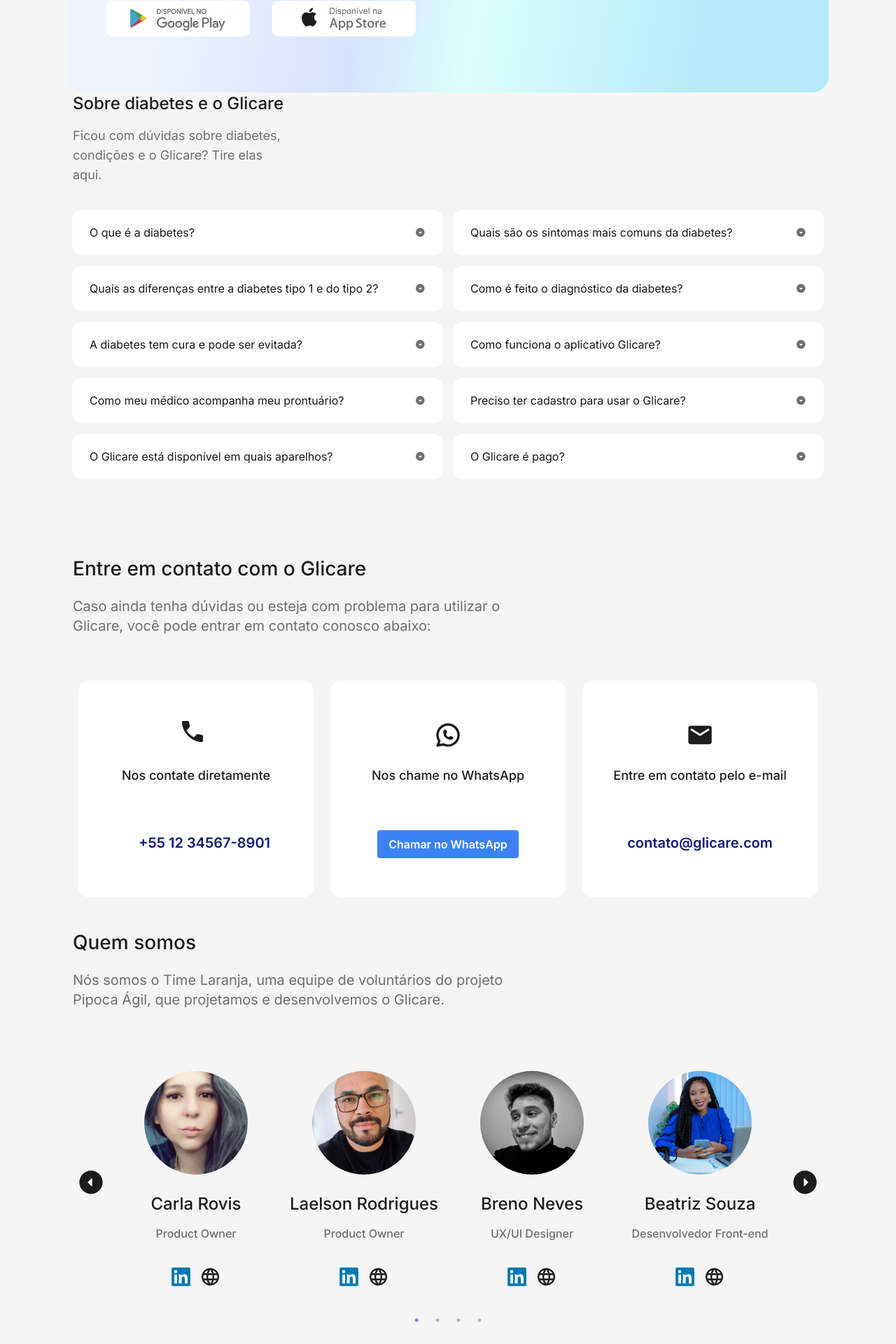
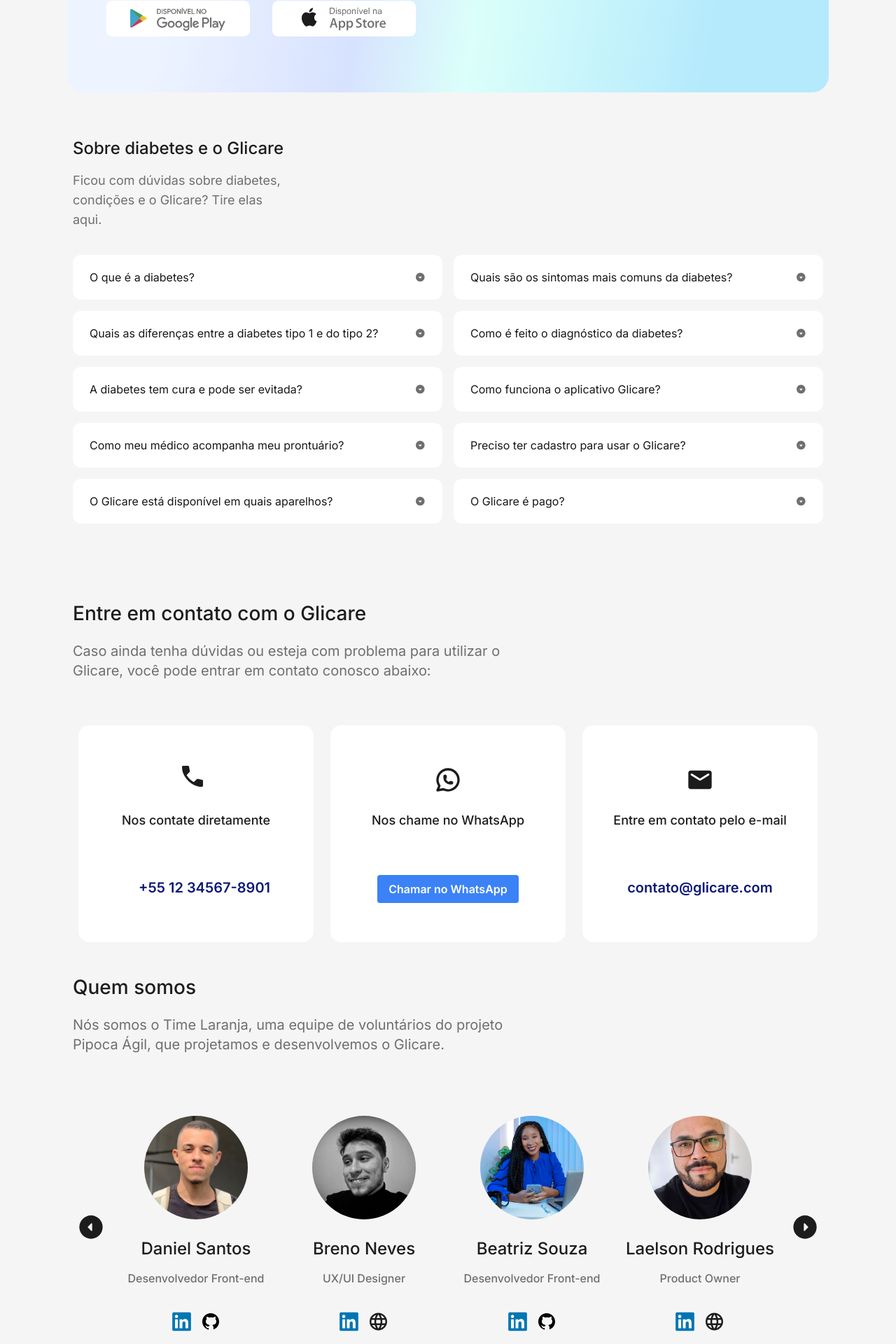
Before and after one commit to Daniel-san8/Glicare, a Next.js app in the folder Glicare/: page / in a window 1280 px wide. Shown: the part 712-2632 px from the top of the page at 70% size. Built offline with nearby package versions, Linux system fonts and the light colour scheme.

Commit message:
feat: change icons according to function

```diff
--- /dev/null
+++ b/Glicare/public/svg/icon-github.tsx
@@ -0,0 +1,5 @@
+export default function IconGithub() {
+    return <svg xmlns="http://www.w3.org/2000/svg" x="0px" y="0px" width="30" height="30" viewBox="0 0 30 30">
+        <path d="M15,3C8.373,3,3,8.373,3,15c0,5.623,3.872,10.328,9.092,11.63C12.036,26.468,12,26.28,12,26.047v-2.051 c-0.487,0-1.303,0-1.508,0c-0.821,0-1.551-0.353-1.905-1.009c-0.393-0.729-0.461-1.844-1.435-2.526 c-0.289-0.227-0.069-0.486,0.264-0.451c0.615,0.174,1.125,0.596,1.605,1.222c0.478,0.627,0.703,0.769,1.596,0.769 c0.433,0,1.081-0.025,1.691-0.121c0.328-0.833,0.895-1.6,1.588-1.962c-3.996-0.411-5.903-2.399-5.903-5.098 c0-1.162,0.495-2.286,1.336-3.233C9.053,10.647,8.706,8.73,9.435,8c1.798,0,2.885,1.166,3.146,1.481C13.477,9.174,14.461,9,15.495,9 c1.036,0,2.024,0.174,2.922,0.483C18.675,9.17,19.763,8,21.565,8c0.732,0.731,0.381,2.656,0.102,3.594 c0.836,0.945,1.328,2.066,1.328,3.226c0,2.697-1.904,4.684-5.894,5.097C18.199,20.49,19,22.1,19,23.313v2.734 c0,0.104-0.023,0.179-0.035,0.268C23.641,24.676,27,20.236,27,15C27,8.373,21.627,3,15,3z"></path>
+    </svg>;
+}
--- a/Glicare/src/app/components/about.tsx
+++ b/Glicare/src/app/components/about.tsx
@@ -46,7 +46,7 @@ const questionsAbout = [
 
 
 export default function About() {
-    return <section className="lg:px-20">
+    return <section className="lg:px-20 lg:pt-16">
         <div className="pl-6 pr-20 pb-9">
             <h1 className="font-medium text-2xl text-gray-dark pb-4">Sobre diabetes e o Glicare</h1>
             <p className="text-secondary-gray text-lg lg:pr-96 lg:mr-80">Ficou com dúvidas sobre diabetes, condições e o Glicare? Tire elas aqui.</p>
--- a/Glicare/src/app/components/who-are.tsx
+++ b/Glicare/src/app/components/who-are.tsx
@@ -5,8 +5,9 @@ import Image from "next/image";
 import ArrowNext from "@/app/components/ui/arrow-next";
 import ArrowPrev from "@/app/components/ui/arrow-prev";
 import IconLinkedin from "@/public/svg/icon-linkedin";
+import Slider from "react-slick";
+import IconGithub from "@/public/svg/icon-github";
 import IconWeb from "@/public/svg/icon-web";
-import Slider from "react-slick";
 
 export default function WhoAre() {
   const collaborators = [
@@ -17,14 +18,16 @@ export default function WhoAre() {
       linkedin: "https://www.linkedin.com/in/carla-rovis",
       web: "portfólio",
       image: "/image/collaborators/Carla-Rovis.jpeg",
+      development: false
     },
     {
       id: 2,
-      name: "Laelson Rodrigues",
-      function: "Product Owner",
-      linkedin: "https://www.linkedin.com/in/laelson-rodrigues-qa",
-      web: "portfólio",
-      image: "/image/collaborators/Laelson-Rodrigues.jpeg",
+      name: "Daniel Santos",
+      function: "Desenvolvedor Front-end",
+      linkedin: "https://www.linkedin.com/in/daniel-san8",
+      web: "https://github.com/Daniel-san8",
+      image: "/image/collaborators/Daniel-Santos.jpeg",
+      development: true
     },
     {
       id: 3,
@@ -33,6 +36,7 @@ export default function WhoAre() {
       linkedin: "https://www.linkedin.com/in/brenneves",
       web: "https://brenoneves.com",
       image: "/image/collaborators/Breno-Neves.jpeg",
+      development: false
     },
     {
       id: 4,
@@ -41,14 +45,16 @@ export default function WhoAre() {
       linkedin: "https://www.linkedin.com/in/beatriz-souza-603379194",
       web: "https://portfolio-beatriz-ssantos.vercel.app",
       image: "/image/collaborators/Beatriz-Souza.jpeg",
+      development: true
     },
     {
       id: 5,
-      name: "Daniel Santos",
-      function: "Desenvolvedor Front-end",
-      linkedin: "https://www.linkedin.com/in/daniel-san8",
-      web: "https://github.com/Daniel-san8",
-      image: "/image/collaborators/Daniel-Santos.jpeg",
+      name: "Laelson Rodrigues",
+      function: "Product Owner",
+      linkedin: "https://www.linkedin.com/in/laelson-rodrigues-qa",
+      web: "portfólio",
+      image: "/image/collaborators/Laelson-Rodrigues.jpeg",
+      development: false
     },
     {
       id: 6,
@@ -57,25 +63,28 @@ export default function WhoAre() {
       linkedin: "https://www.linkedin.com/in/davifernandodias",
       web: "https://github.com/davifernandodias",
       image: "/image/collaborators/Davi-Dias.jpeg",
+      development: true
     },
     {
       id: 7,
       name: "Gabriel Souza",
       function: "Desenvolvedor Front-end",
-      linkedin:"https://www.linkedin.com/in/gabriel-souza-%F0%9F%8F%B3%EF%B8%8F%E2%80%8D%F0%9F%8C%88-48b741139",
+      linkedin: "https://www.linkedin.com/in/gabriel-souza-%F0%9F%8F%B3%EF%B8%8F%E2%80%8D%F0%9F%8C%88-48b741139",
       web: "https://github.com/GSOUZA11",
       image: "/image/collaborators/Gabriel-Souza.jpeg",
+      development: true
     },
   ];
 
   const settings = {
-    infinite: false,
+    infinite: true,
     speed: 500,
     slidesToShow: 4,
     slidesToScroll: 1,
     nextArrow: <ArrowNext />,
     prevArrow: <ArrowPrev />,
     dots: true,
+    autoplay: true,
     responsive: [
       {
         breakpoint: 768,
@@ -137,7 +146,7 @@ export default function WhoAre() {
                   target="_blank"
                   rel="noopener noreferrer"
                 >
-                  <IconWeb />
+                  {collaborator.development ? <IconGithub /> : <IconWeb />}
                 </a>
               </div>
             </div>
```
